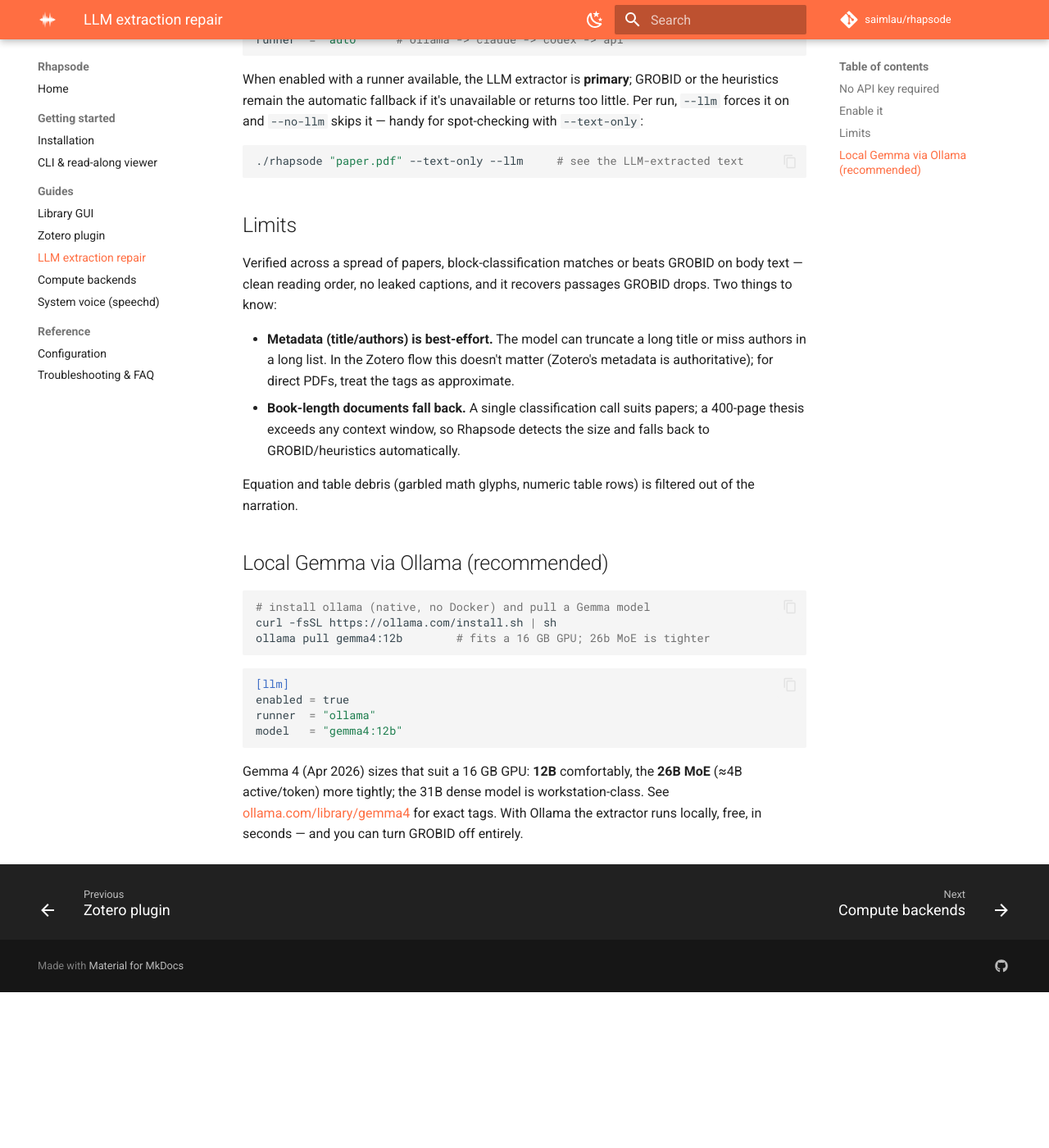
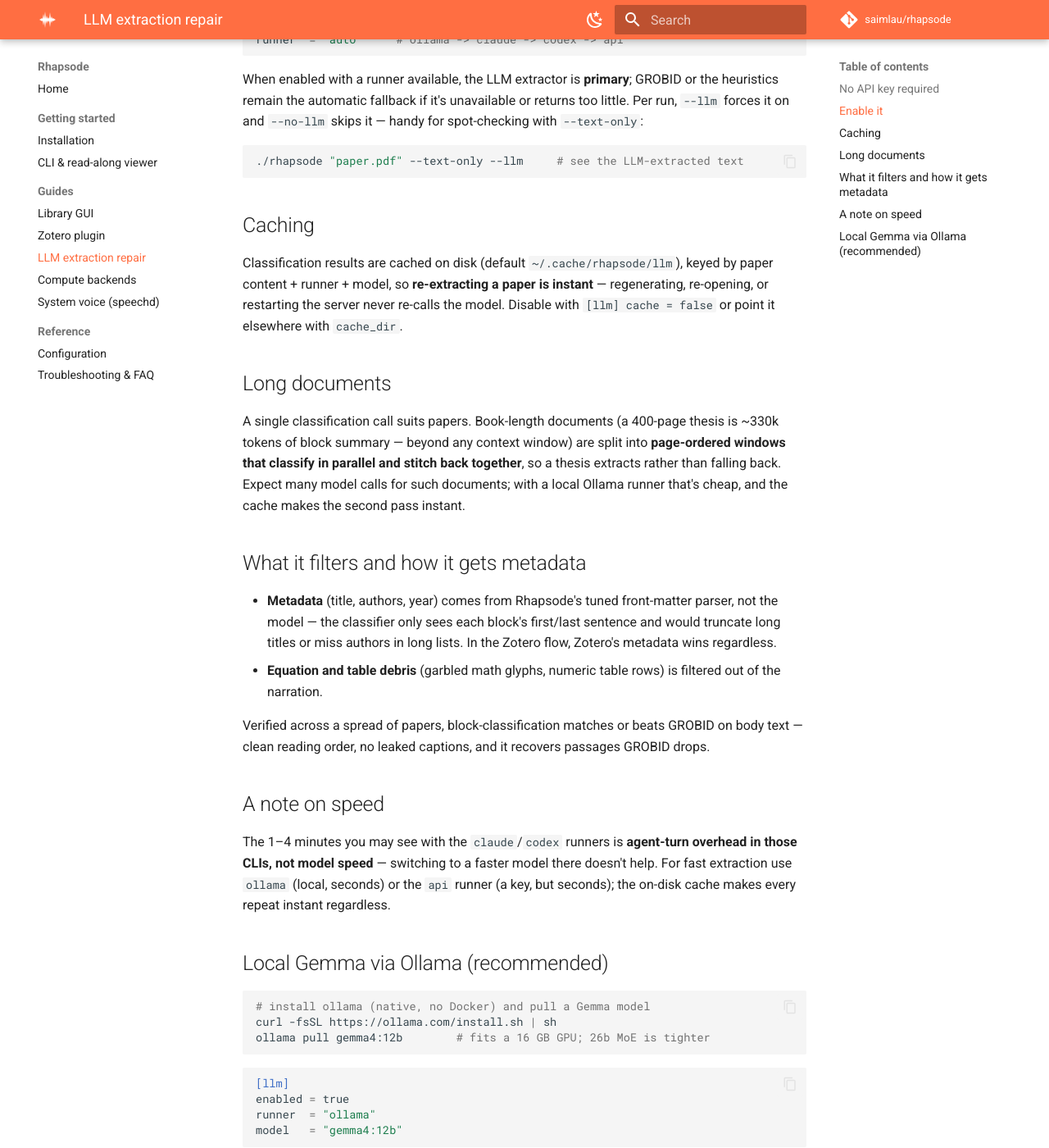
Before and after one commit to saimlau/rhapsode, an MkDocs documentation site: the page built from docs/llm.md, in a window 1280 px wide and 1400 px high, scrolled down 1393 px. Shown: the whole window at 82% size. Built offline with MkDocs 1.6.1 and Material for MkDocs 9.7.7, drawn with Linux system fonts in a browser that asks for light colours; comment, search, counter and statistics services are not loaded; before the commit the page ends 2603 px from its top, so only the background shows below that.

Commit message:
Docs: caching, long-document windowing, metadata-via-heuristic, speed note

````diff
--- a/docs/llm.md
+++ b/docs/llm.md
@@ -63,22 +63,43 @@
 ./rhapsode "paper.pdf" --text-only --llm     # see the LLM-extracted text
 ```
 
-## Limits
+## Caching
+
+Classification results are cached on disk (default `~/.cache/rhapsode/llm`),
+keyed by paper content + runner + model, so **re-extracting a paper is
+instant** — regenerating, re-opening, or restarting the server never re-calls
+the model. Disable with `[llm] cache = false` or point it elsewhere with
+`cache_dir`.
+
+## Long documents
+
+A single classification call suits papers. Book-length documents (a 400-page
+thesis is ~330k tokens of block summary — beyond any context window) are split
+into **page-ordered windows that classify in parallel and stitch back
+together**, so a thesis extracts rather than falling back. Expect many model
+calls for such documents; with a local Ollama runner that's cheap, and the
+cache makes the second pass instant.
+
+## What it filters and how it gets metadata
+
+- **Metadata** (title, authors, year) comes from Rhapsode's tuned front-matter
+  parser, not the model — the classifier only sees each block's first/last
+  sentence and would truncate long titles or miss authors in long lists. In the
+  Zotero flow, Zotero's metadata wins regardless.
+- **Equation and table debris** (garbled math glyphs, numeric table rows) is
+  filtered out of the narration.
 
 Verified across a spread of papers, block-classification matches or beats
 GROBID on body text — clean reading order, no leaked captions, and it recovers
-passages GROBID drops. Two things to know:
+passages GROBID drops.
 
-- **Metadata (title/authors) is best-effort.** The model can truncate a long
-  title or miss authors in a long list. In the Zotero flow this doesn't matter
-  (Zotero's metadata is authoritative); for direct PDFs, treat the tags as
-  approximate.
-- **Book-length documents fall back.** A single classification call suits
-  papers; a 400-page thesis exceeds any context window, so Rhapsode detects the
-  size and falls back to GROBID/heuristics automatically.
+## A note on speed
 
-Equation and table debris (garbled math glyphs, numeric table rows) is filtered
-out of the narration.
+The 1–4 minutes you may see with the `claude`/`codex` runners is **agent-turn
+overhead in those CLIs, not model speed** — switching to a faster model there
+doesn't help. For fast extraction use `ollama` (local, seconds) or the `api`
+runner (a key, but seconds); the on-disk cache makes every repeat instant
+regardless.
 
 ## Local Gemma via Ollama (recommended)
 
````
